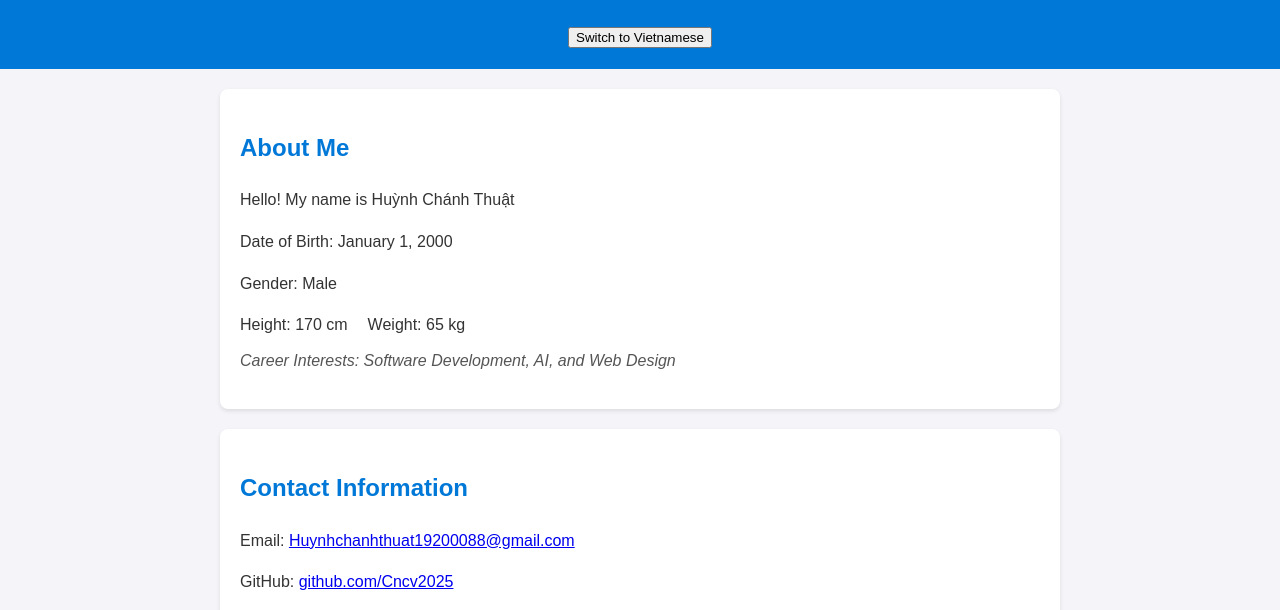
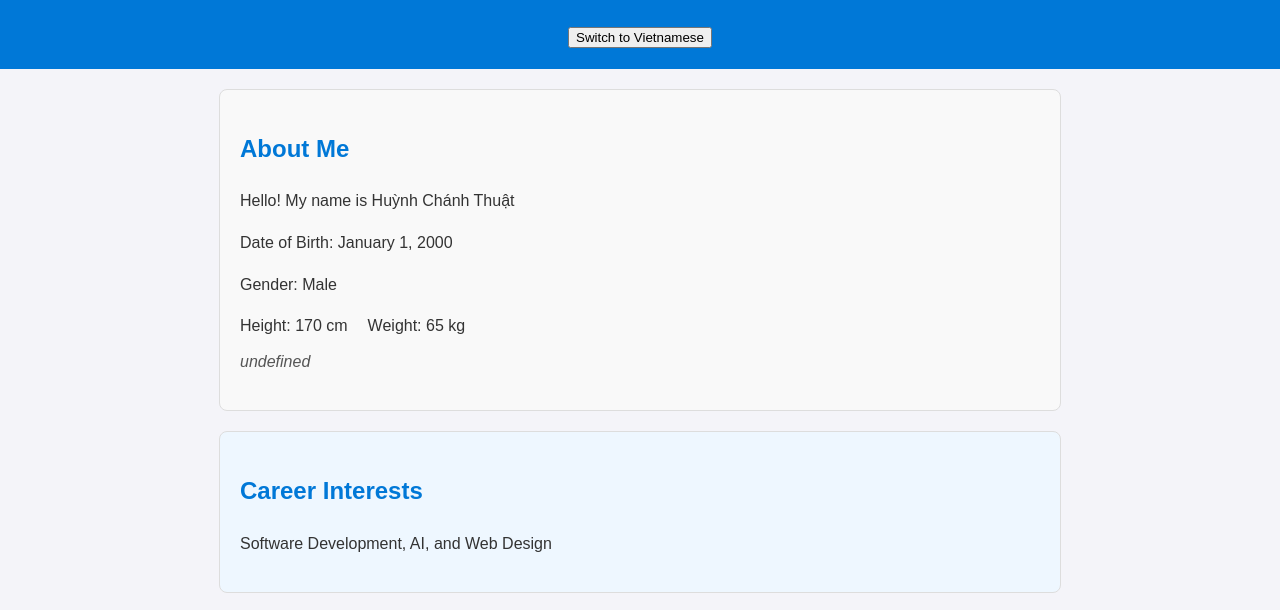
Before and after one commit to ThuatHuynh192000/Profile, a website: page index.html in a window 1280 px wide. Shown: the part 114-724 px from the top of the page. Drawn offline with Linux system fonts and the light colour scheme.

Commit message:
Restructure project for GitHub Pages

```diff
--- a/index.html
+++ b/index.html
@@ -22,6 +22,10 @@
         </div>
         <p data-lang="career">Career Interests: Software Development, AI, and Web Design</p>
     </section>
+    <section id="career">
+        <h2 data-lang="career-title">Career Interests</h2>
+        <p data-lang="career-content">Software Development, AI, and Web Design</p>
+    </section>
     <section id="contact">
         <h2 data-lang="contact-title"></h2>
         <p data-lang="email"></p>
--- a/scripts/main.js
+++ b/scripts/main.js
@@ -10,7 +10,8 @@ document.addEventListener("DOMContentLoaded", () => {
             gender: "Gender: Male",
             height: "Height: 170 cm",
             weight: "Weight: 65 kg",
-            career: "Career Interests: Software Development, AI, and Web Design",
+            "career-title": "Career Interests",
+            "career-content": "Software Development, AI, and Web Design",
             "contact-title": "Contact Information",
             email: 'Email: <a href="mailto:Huynhchanhthuat19200088@gmail.com">Huynhchanhthuat19200088@gmail.com</a>',
             github: 'GitHub: <a href="https://github.com/Cncv2025" target="_blank">github.com/Cncv2025</a>',
@@ -24,7 +25,8 @@ document.addEventListener("DOMContentLoaded", () => {
             gender: "Giới tính: Nam",
             height: "Chiều cao: 170 cm",
             weight: "Cân nặng: 65 kg",
-            career: "Sở thích nghề nghiệp: Phát triển phần mềm, AI, và Thiết kế web",
+            "career-title": "Sở thích nghề nghiệp",
+            "career-content": "Phát triển phần mềm, AI, và Thiết kế web",
             "contact-title": "Thông tin liên hệ",
             email: 'Email: <a href="mailto:Huynhchanhthuat19200088@gmail.com">Huynhchanhthuat19200088@gmail.com</a>',
             github: 'GitHub: <a href="https://github.com/Cncv2025" target="_blank">github.com/Cncv2025</a>',
--- a/styles/style.css
+++ b/styles/style.css
@@ -30,9 +30,9 @@ section {
     padding: 20px;
     margin: 20px auto;
     max-width: 800px;
-    background: #fff;
+    background-color: #f9f9f9;
+    border: 1px solid #ddd;
     border-radius: 8px;
-    box-shadow: 0 2px 4px rgba(0, 0, 0, 0.1);
 }
 
 h1, h2 {
@@ -67,3 +67,7 @@ footer {
     font-style: italic;
     color: #555;
 }
+
+#career {
+    background-color: #eef7ff; /* Màu nền khác để phân biệt */
+}
```
